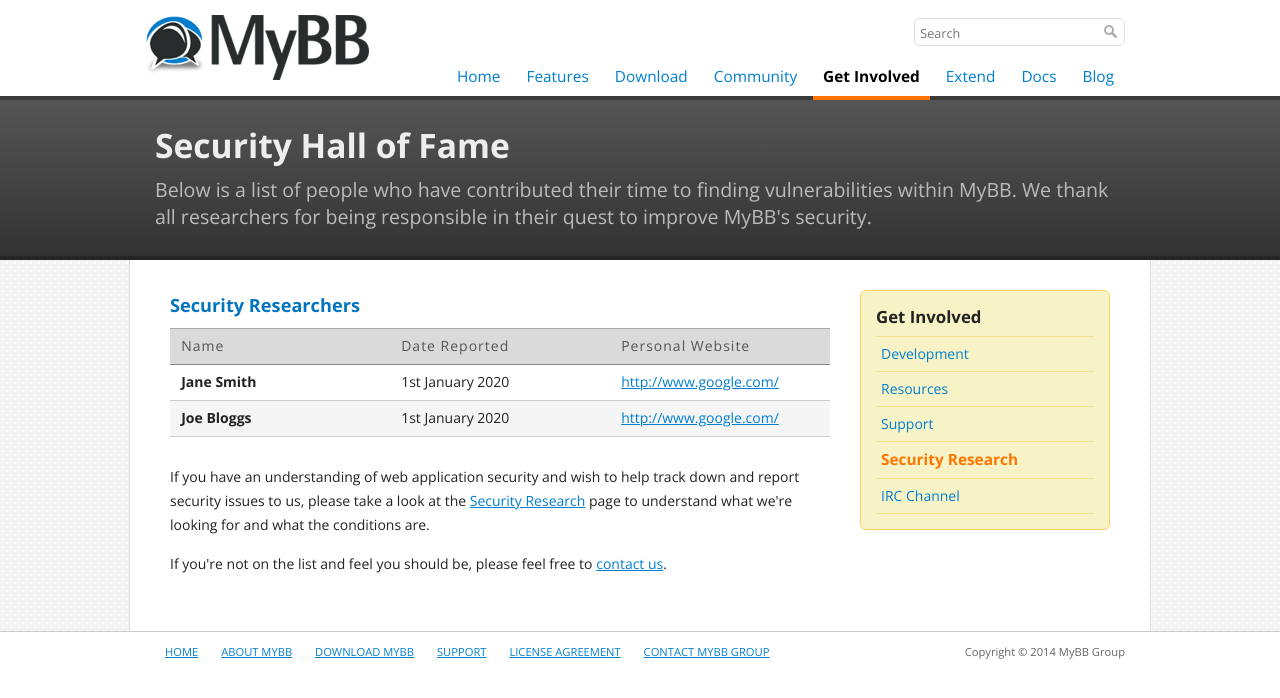
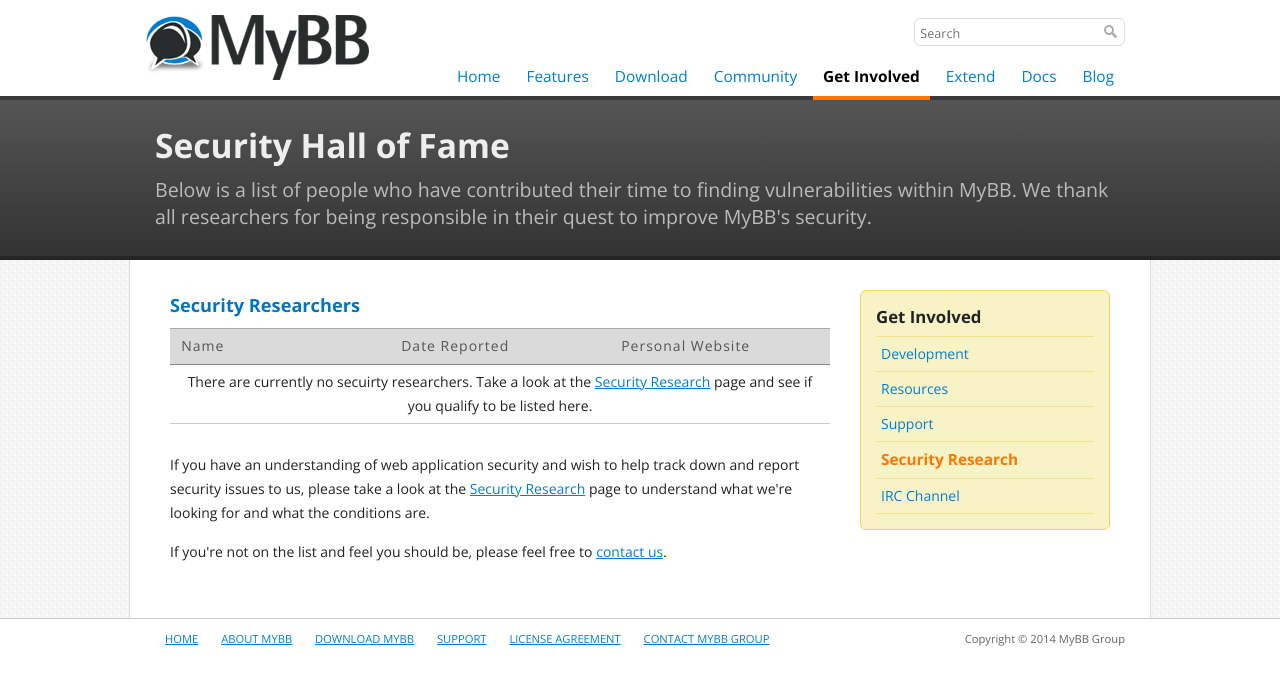
Before and after one commit to mybb/mybb.com, a Jekyll site: the page built from get-involved/security/hall-of-fame.html, in a window 1280 px wide. Shown: the top 698 px of the page. Built offline with Jekyll 4.4.1, drawn with Linux system fonts in a browser that asks for light colours; nearby versions of some CDN libraries; Markdown is read by kramdown in place of the engine named in the settings.

Commit message:
Give some love to the Security Researchers page

```diff
--- a/_data/security_researchers.yml
+++ b/_data/security_researchers.yml
@@ -1,6 +1 @@
-- name: Joe Bloggs
-  date: "1st January 2020"
-  website: "http://www.google.com/"
-- name: Jane Smith
-  date: "1st January 2020"
-  website: "http://www.google.com/"
+none: true
--- a/get-involved/security/hall-of-fame.html
+++ b/get-involved/security/hall-of-fame.html
@@ -40,6 +40,11 @@
 				</tr>
 			</thead>
 			<tbody>
+				{% if site.data.security_researchers.none == true %}
+				<tr>
+					<td colspan="3" style="text-align: center;">There are currently no secuirty researchers. Take a look at the <a href="{{ site.baseurl }}/get-involved/security/">Security Research</a> page and see if you qualify to be listed here.</td>
+				</tr>
+				{% else %}
 				{% assign sorted_security_researchers = site.data.security_researchers | sort:"name" %}
 				{% for researcher in sorted_security_researchers %}
 				<tr>
@@ -53,6 +58,7 @@
 					</td>
 				</tr>
 				{% endfor %}
+				{% endif %}
 			</tbody>
 		</table>
 		<br>
```
